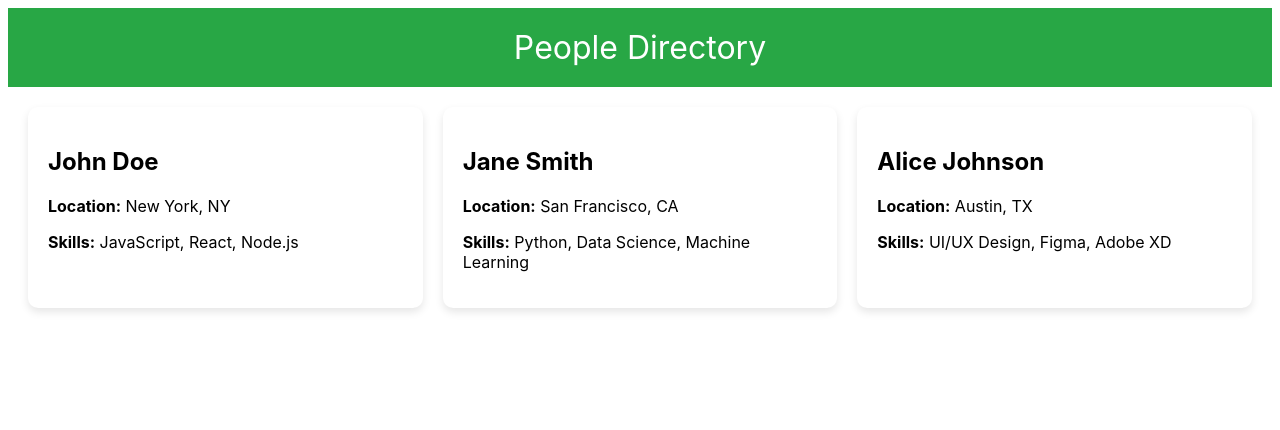
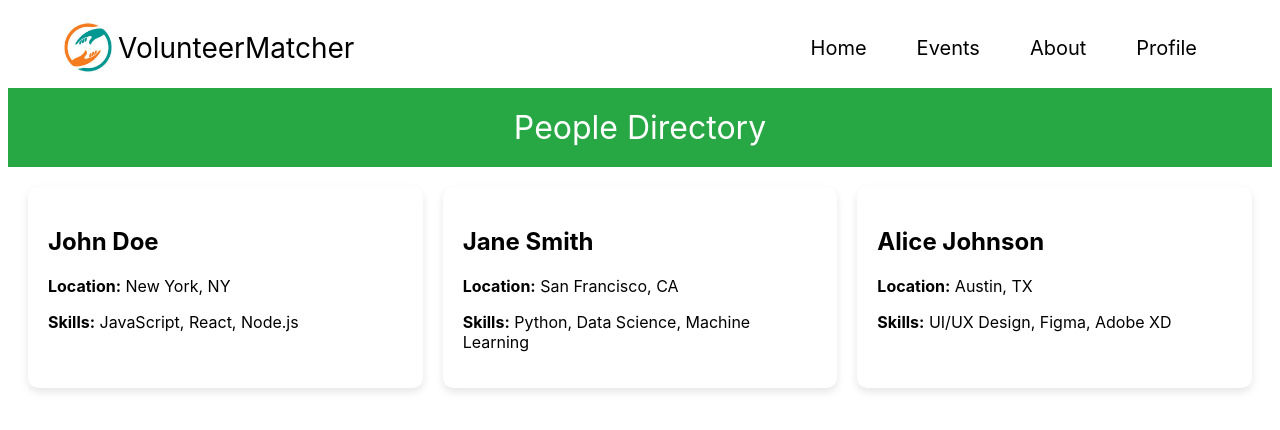
Before and after one commit to Ryan-Gunawan/COSC-4353, a React (Vite) app in the folder frontend/: page /eventmatch in a window 1280 px wide. Shown: the top 430 px of the page. Built offline with nearby package versions, Linux system fonts and the light colour scheme.

Commit message:
Update EventMatch.jsx

```diff
--- a/frontend/src/routes/EventMatch.jsx
+++ b/frontend/src/routes/EventMatch.jsx
@@ -1,4 +1,5 @@
 import React from 'react';
+import Navbar from "../components/Navbar/Navbar"
 
 const PeopleList = () => {
   // Hardcoded people details
@@ -23,6 +24,7 @@ const PeopleList = () => {
   return (
     <div>
       {/* Header banner */}
+      <Navbar />
       <header style={styles.header}>People Directory</header>
 
       {/* People list container */}
```
